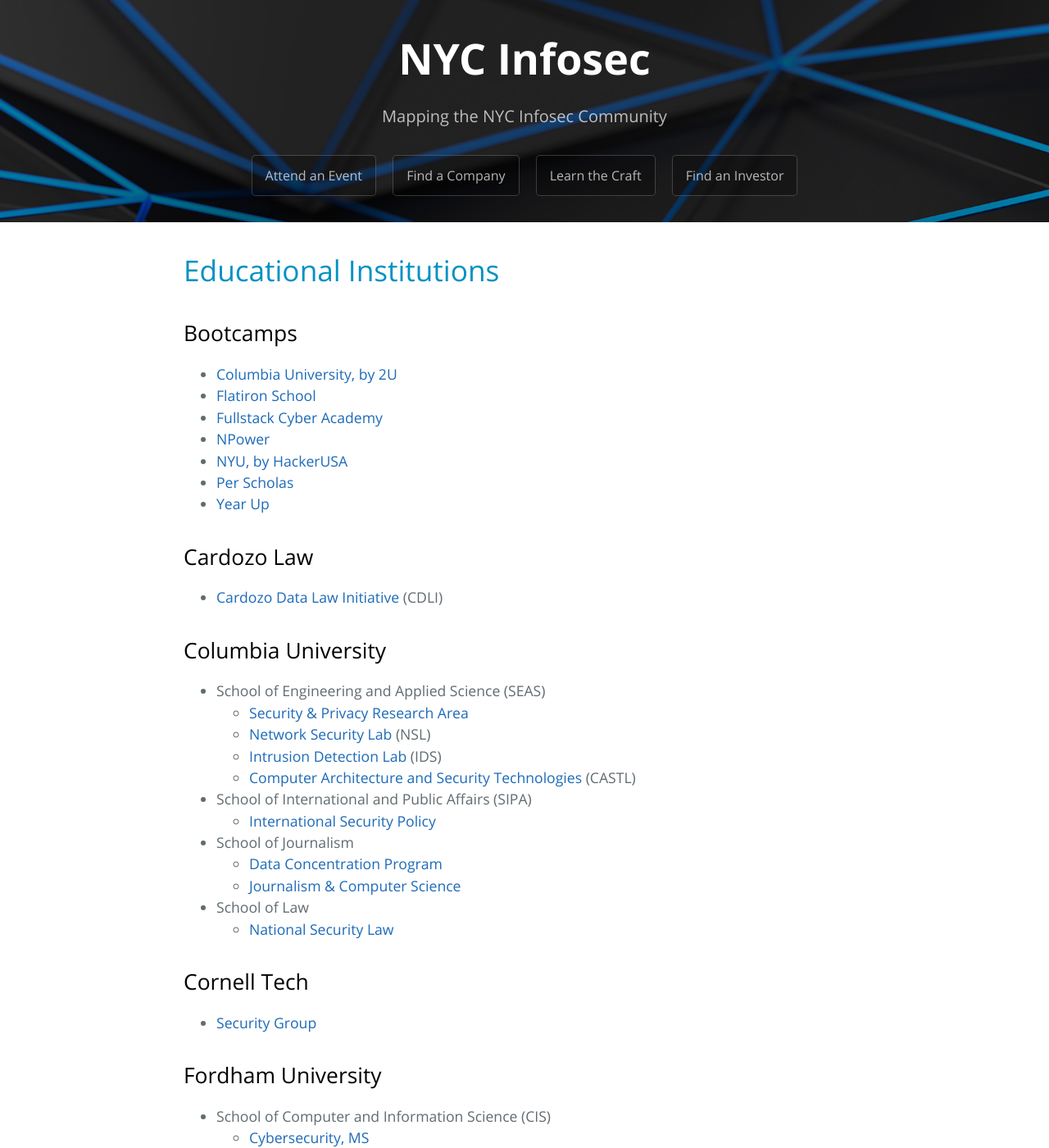
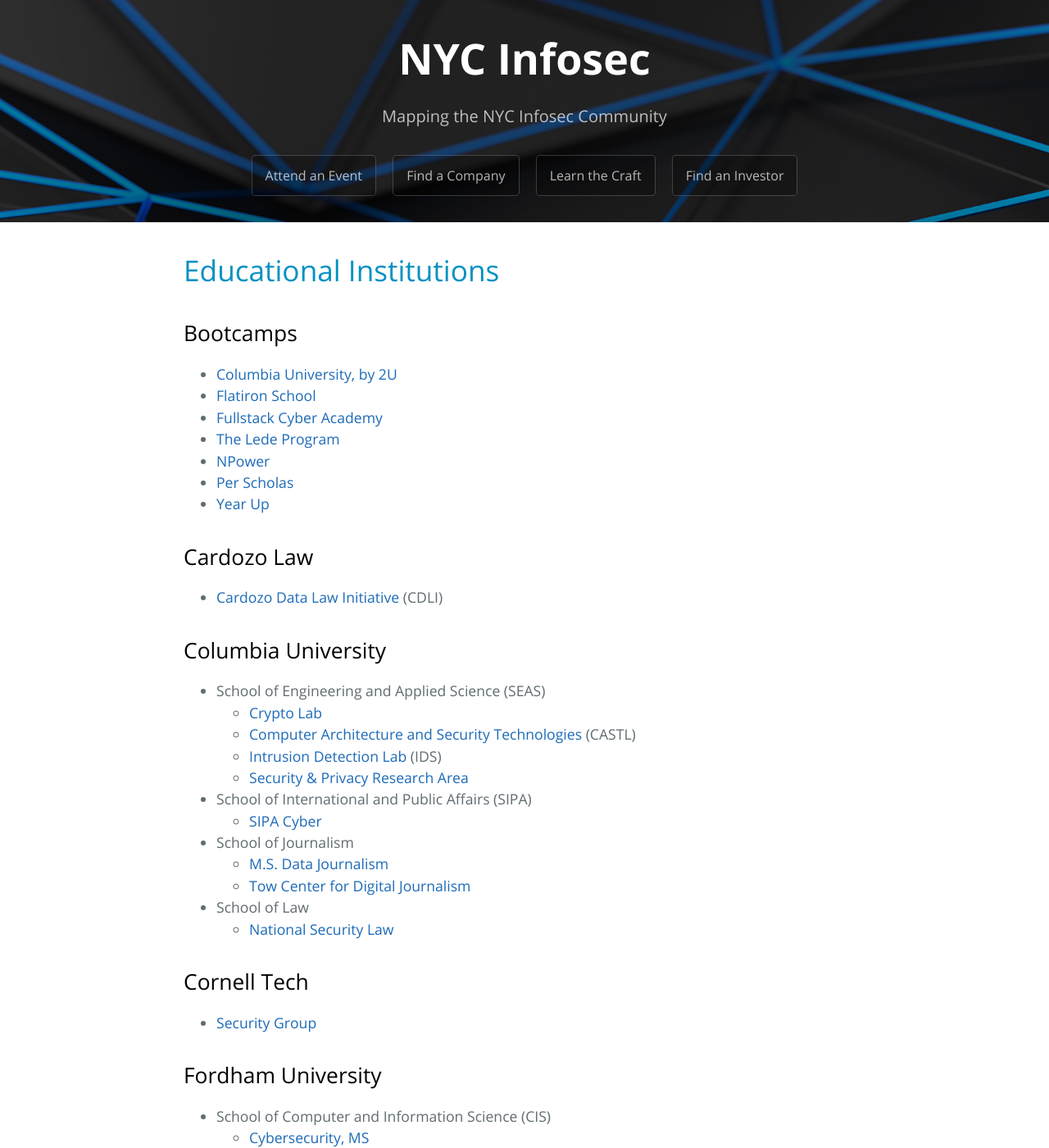
Before and after one commit to trailofbits/nyc-infosec, a Jekyll site: the page built from learn.md, in a window 1280 px wide and 1400 px high. Shown: the whole window at 82% size. Built offline with Jekyll 4.4.1, drawn with Linux system fonts in a browser that asks for light colours; our own code applies the rules of GitHub Pages for plain Markdown files.

Commit message:
Update learn.md
Update Bootcamps, Cardozo, and Columbia

```diff
--- a/learn.md
+++ b/learn.md
@@ -11,29 +11,29 @@
 * [Columbia University, by 2U](https://bootcamp.cvn.columbia.edu/cybersecurity/)
 * [Flatiron School](https://flatironschool.com/campus-and-online-cybersecurity-engineering-bootcamp/)
 * [Fullstack Cyber Academy](https://cyber.fullstackacademy.com/)
-* [NPower](http://www.npower.org/Locations/New-York.aspx)
-* [NYU, by HackerUSA](https://cybersecurityskills.sps.nyu.edu/)
-* [Per Scholas](https://perscholas.org/apply/cybersecurity)
+* [The Lede Program](https://ledeprogram.com/)
+* [NPower](https://www.npower.org/locations/new-york/)
+* [Per Scholas](https://perscholas.org/courses/cybersecurity/cybersecurity-new-york/)
 * [Year Up](https://www.yearup.org/)
 
 ## Cardozo Law
 
-* [Cardozo Data Law Initiative](https://cardozo.yu.edu/CDLI) (CDLI)
+* [Cardozo Data Law Initiative](https://cardozo.yu.edu/cardozo-data-law-initiative) (CDLI)
 
 ## Columbia University
 
 * School of Engineering and Applied Science (SEAS)
-  * [Security & Privacy Research Area](https://www.cs.columbia.edu/areas/security-privacy/)
-  * [Network Security Lab](http://nsl.cs.columbia.edu/) (NSL)
+  * [Crypto Lab](https://www.cs.columbia.edu/crypto/)
+  * [Computer Architecture and Security Technologies](http://castl.cs.columbia.edu/) (CASTL)
   * [Intrusion Detection Lab](http://ids.cs.columbia.edu/) (IDS)
-  * [Computer Architecture and Security Technologies](http://castl.cs.columbia.edu/) (CASTL)
+  * [Security & Privacy Research Area](https://www.cs.columbia.edu/areas/security/)
 * School of International and Public Affairs (SIPA)
-  * [International Security Policy](https://sipa.columbia.edu/academics/concentrations/international-security-policy)
+  * [SIPA Cyber](https://www.sipa.columbia.edu/global-research-impact/initiatives/cyber)
 * School of Journalism
-  * [Data Concentration Program](https://journalism.columbia.edu/data)
-  * [Journalism & Computer Science](https://journalism.columbia.edu/journalism-computer-science)
+  * [M.S. Data Journalism](https://journalism.columbia.edu/ms-data-journalism)
+  * [Tow Center for Digital Journalism](https://towcenter.columbia.edu/)
 * School of Law
-  * [National Security Law](http://web.law.columbia.edu/national-security-law)
+  * [National Security Law](https://nsl.law.columbia.edu/)
 
 ## Cornell Tech
 
```
